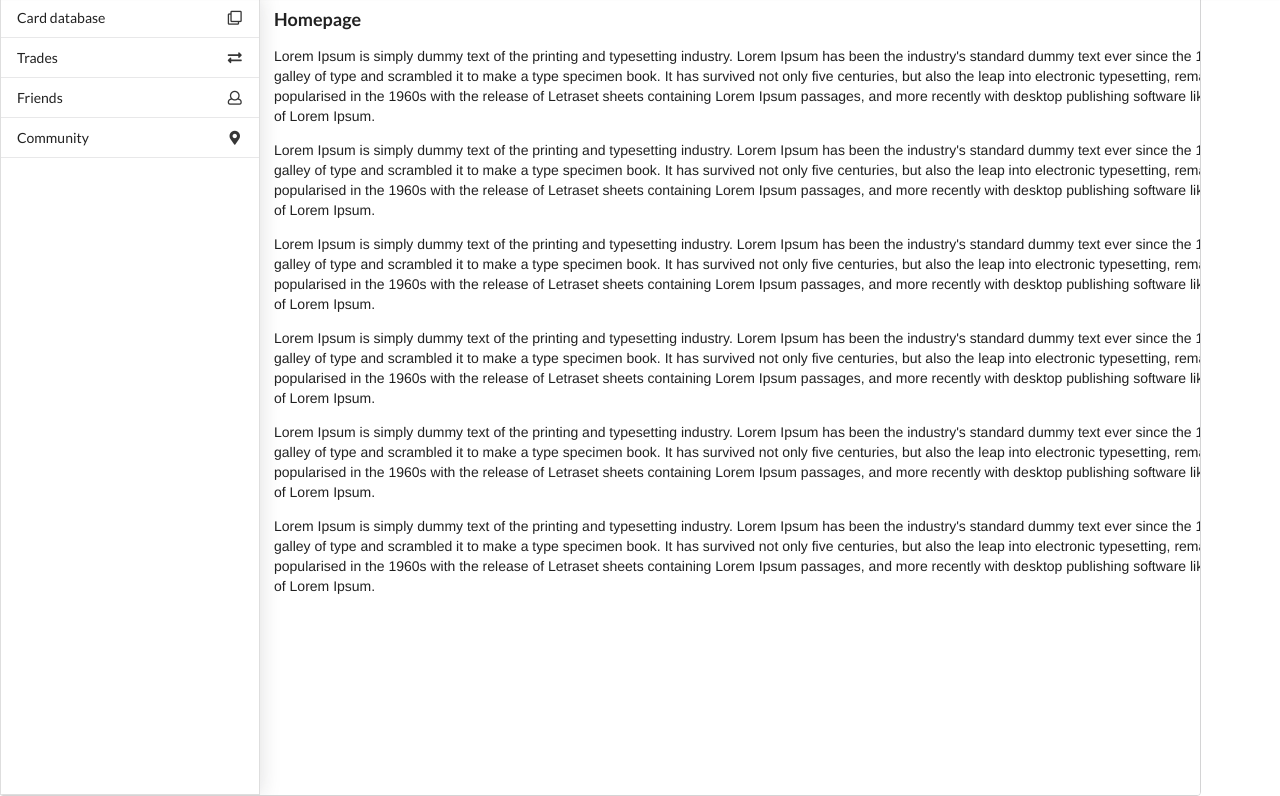
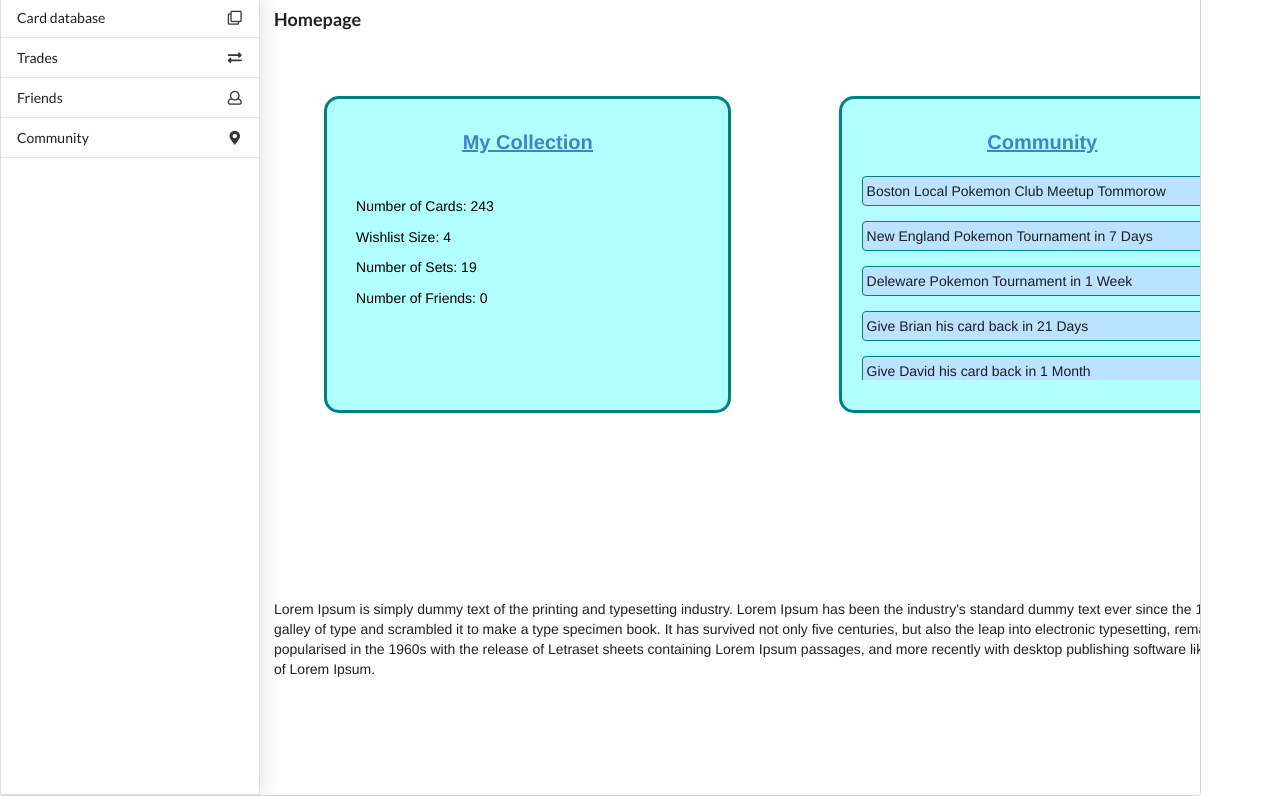
Before and after one commit to wishdasher/gotta-track-em-all, a plain HTML site: page index.html in a window 1280 px wide. Shown: the part 49-845 px from the top of the page. Drawn offline with nearby package versions, Linux system fonts and the light colour scheme.

Commit message:
homepage

```diff
--- a/index.html
+++ b/index.html
@@ -51,7 +51,6 @@
 <div class="ui teal top fixed menu">
   <div class="item">
     <a href="index.html">
-      <img src="/images/logo.png">
     </a>
   </div>
 
@@ -73,7 +72,7 @@
       <i class="clone outline icon"></i>
       Card database
     </a>
-    <a class="item" href="trades.html">
+    <a class="item" href="trade.html">
       <i class="exchange icon"></i>
       Trades
     </a>
@@ -90,11 +89,38 @@
   <div class="pusher">
     <div class="ui basic segment">
       <h3 class="ui header">Homepage</h3>
-      <p>Lorem Ipsum is simply dummy text of the printing and typesetting industry. Lorem Ipsum has been the industry's standard dummy text ever since the 1500s, when an unknown printer took a galley of type and scrambled it to make a type specimen book. It has survived not only five centuries, but also the leap into electronic typesetting, remaining essentially unchanged. It was popularised in the 1960s with the release of Letraset sheets containing Lorem Ipsum passages, and more recently with desktop publishing software like Aldus PageMaker including versions of Lorem Ipsum.</p>
-      <p>Lorem Ipsum is simply dummy text of the printing and typesetting industry. Lorem Ipsum has been the industry's standard dummy text ever since the 1500s, when an unknown printer took a galley of type and scrambled it to make a type specimen book. It has survived not only five centuries, but also the leap into electronic typesetting, remaining essentially unchanged. It was popularised in the 1960s with the release of Letraset sheets containing Lorem Ipsum passages, and more recently with desktop publishing software like Aldus PageMaker including versions of Lorem Ipsum.</p>
-      <p>Lorem Ipsum is simply dummy text of the printing and typesetting industry. Lorem Ipsum has been the industry's standard dummy text ever since the 1500s, when an unknown printer took a galley of type and scrambled it to make a type specimen book. It has survived not only five centuries, but also the leap into electronic typesetting, remaining essentially unchanged. It was popularised in the 1960s with the release of Letraset sheets containing Lorem Ipsum passages, and more recently with desktop publishing software like Aldus PageMaker including versions of Lorem Ipsum.</p>
-      <p>Lorem Ipsum is simply dummy text of the printing and typesetting industry. Lorem Ipsum has been the industry's standard dummy text ever since the 1500s, when an unknown printer took a galley of type and scrambled it to make a type specimen book. It has survived not only five centuries, but also the leap into electronic typesetting, remaining essentially unchanged. It was popularised in the 1960s with the release of Letraset sheets containing Lorem Ipsum passages, and more recently with desktop publishing software like Aldus PageMaker including versions of Lorem Ipsum.</p>
-      <p>Lorem Ipsum is simply dummy text of the printing and typesetting industry. Lorem Ipsum has been the industry's standard dummy text ever since the 1500s, when an unknown printer took a galley of type and scrambled it to make a type specimen book. It has survived not only five centuries, but also the leap into electronic typesetting, remaining essentially unchanged. It was popularised in the 1960s with the release of Letraset sheets containing Lorem Ipsum passages, and more recently with desktop publishing software like Aldus PageMaker including versions of Lorem Ipsum.</p>
+        <div class="homepage">
+
+
+          <div class="collection-stats box">
+
+            <div class="clickable"> <div class="box-title-outer"><a href="login.html"><p class="box-title"> My Collection </p></a></div>
+            <br>
+            <br>
+            <div class="stats">
+              <p class="box-content"> Number of Cards: 243  </p>
+              <p class="box-content"> Wishlist Size: 4 </p>
+              <p class="box-content"> Number of Sets: 19  </p>
+              <p class="box-content"> Number of Friends: 0 </p>
+            </div>
+            <br>
+          </div></div>
+          <div class="notifications2 box">
+            <div class="box-title-outer"><a href="community.html"><p class="box-title"> Community </p></a></div>
+            <br>
+            <div class="notifications">
+              <div class="community-content"> Boston Local Pokemon Club Meetup Tommorow </div>
+              <div class="community-content"> New England Pokemon Tournament in 7 Days </div>
+              <div class="community-content"> Deleware Pokemon Tournament in 1 Week </div>
+              <div class="community-content"> Give Brian his card back in 21 Days </div>
+              <div class="community-content"> Give David his card back in 1 Month </div>
+              <div class="community-content"> A new Pikachu card has been developed </div>
+              <div class="community-content"> A new Charzard card has been developed </div>
+              <div class="community-content"> William Smith wants to connect with you</div>
+            </div>
+
+          </div>
+        </div>
       <p>Lorem Ipsum is simply dummy text of the printing and typesetting industry. Lorem Ipsum has been the industry's standard dummy text ever since the 1500s, when an unknown printer took a galley of type and scrambled it to make a type specimen book. It has survived not only five centuries, but also the leap into electronic typesetting, remaining essentially unchanged. It was popularised in the 1960s with the release of Letraset sheets containing Lorem Ipsum passages, and more recently with desktop publishing software like Aldus PageMaker including versions of Lorem Ipsum.</p>
     </div>
   </div>
--- a/styles.css
+++ b/styles.css
@@ -32,3 +32,61 @@ body {
 	width: 50%;
 	padding-left: 100%;
 }
+
+.homepage {
+	display: grid;
+	grid-template-columns: 38% 38% 24%;
+	grid-template-rows: 100%;
+	padding:50px;
+	grid-gap: 10%;
+}
+
+.stats {
+	text-align: left;
+	display: grid;
+	grid-template-columns: 100%;
+	grid-template-rows: 25% 25% 25% 25%;
+}
+
+
+.box {
+	border: 3px solid teal;
+	border-radius: 15px;
+	padding: 10px;
+
+	text-align: center;
+	height: 70%;
+	background: #B2FFFF;
+
+}
+.clickable {
+	color: black;
+}
+
+.box-title, .box-title-outer {
+	font-size: 20px;
+	font-weight: bold;
+	text-align: : center;
+	margin-top: 5%;
+	text-decoration: underline;
+}
+
+.box-content {
+	margin-left: 5%;
+
+}
+
+.community-content {
+	text-align: left;
+	margin-left: 10px;
+	margin-bottom: 15px;
+	border: 1px solid teal;
+	border-radius: 4px;
+	padding: 4px;
+	background: #BBE3FF;
+}
+
+.notifications {
+	overflow-y: scroll;
+	height: 70%;
+}
```
Also changed, not shown: login.html (+1 -1 lines).
